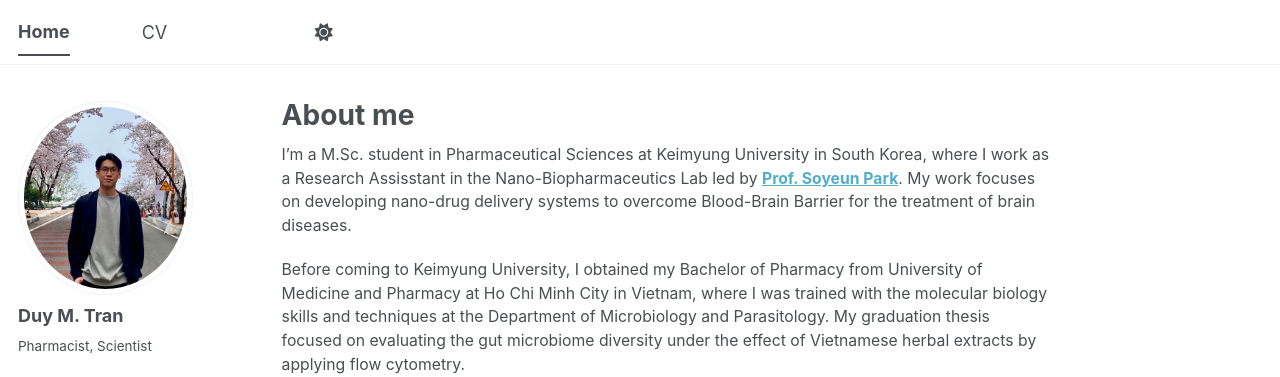
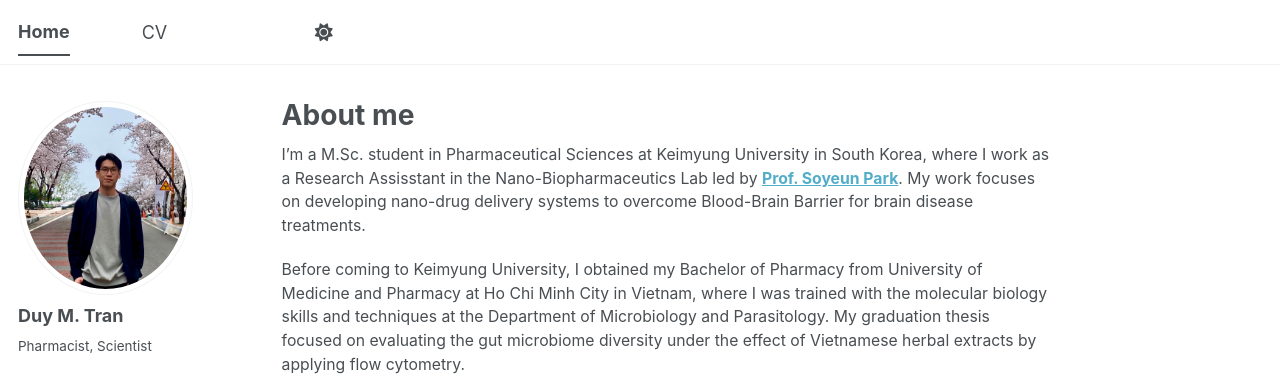
Before and after one commit to tranminhduy-git/tmduy.github.io, a Jekyll site: the page built from _pages/about.md, in a window 1280 px wide. Shown: the top 377 px of the page. Built offline with Jekyll 4.4.1, drawn with Linux system fonts in a browser that asks for light colours; a script bundle is joined from its source files by our own code; library files that are not in the unit come from our copies.

Commit message:
Update about.md

```diff
--- a/_pages/about.md
+++ b/_pages/about.md
@@ -7,7 +7,7 @@ redirect_from:
   - /about.html
 ---
 
-I'm a M.Sc. student in Pharmaceutical Sciences at Keimyung University in South Korea, where I work as a Research Assisstant in the Nano-Biopharmaceutics Lab led by [__Prof. Soyeun Park__](https://orcid.org/0000-0003-3989-9079). My work focuses on developing nano-drug delivery systems to overcome Blood-Brain Barrier for the treatment of brain diseases.
+I'm a M.Sc. student in Pharmaceutical Sciences at Keimyung University in South Korea, where I work as a Research Assisstant in the Nano-Biopharmaceutics Lab led by [__Prof. Soyeun Park__](https://orcid.org/0000-0003-3989-9079). My work focuses on developing nano-drug delivery systems to overcome Blood-Brain Barrier for brain disease treatments.
 
 
 Before coming to Keimyung University, I obtained my Bachelor of Pharmacy from University of Medicine and Pharmacy at Ho Chi Minh City in Vietnam, where I was trained with the molecular biology skills and techniques at the Department of Microbiology and Parasitology. My graduation thesis focused on evaluating the gut microbiome diversity under the effect of Vietnamese herbal extracts by applying flow cytometry.
```
